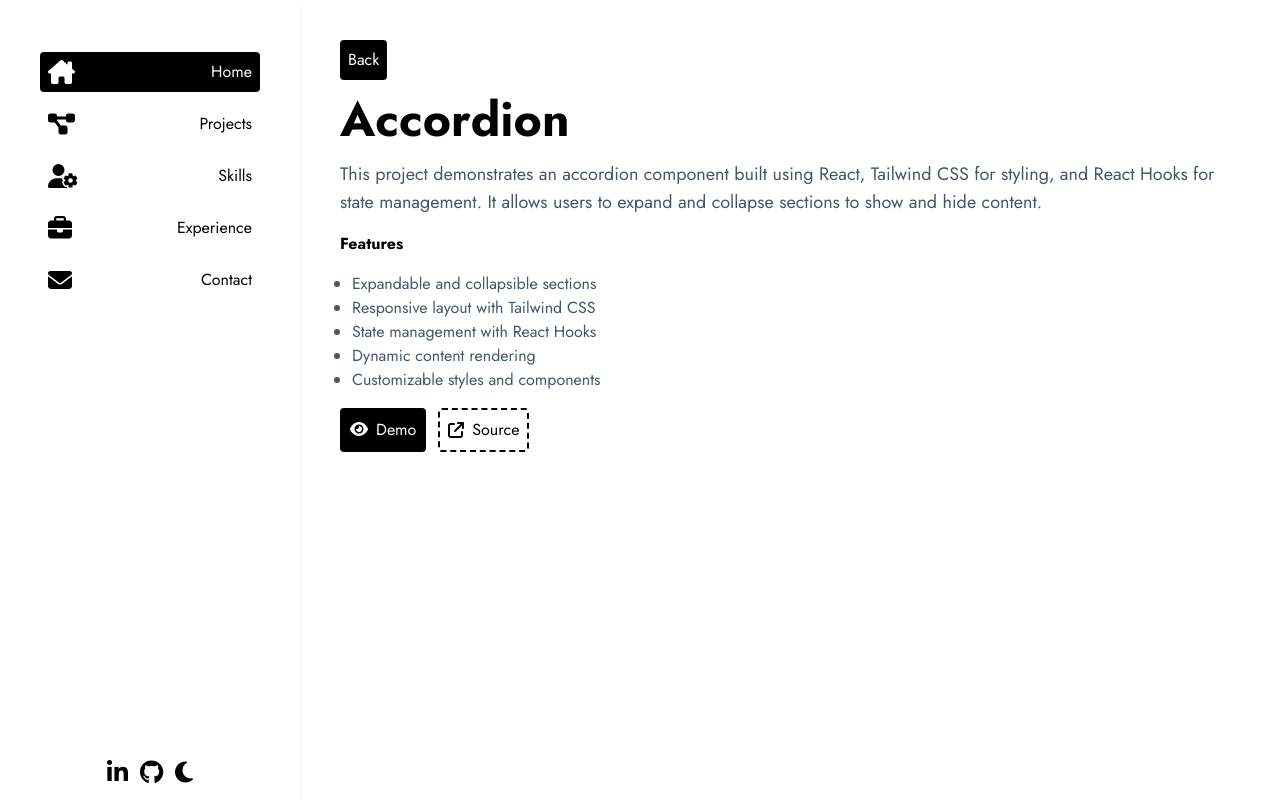
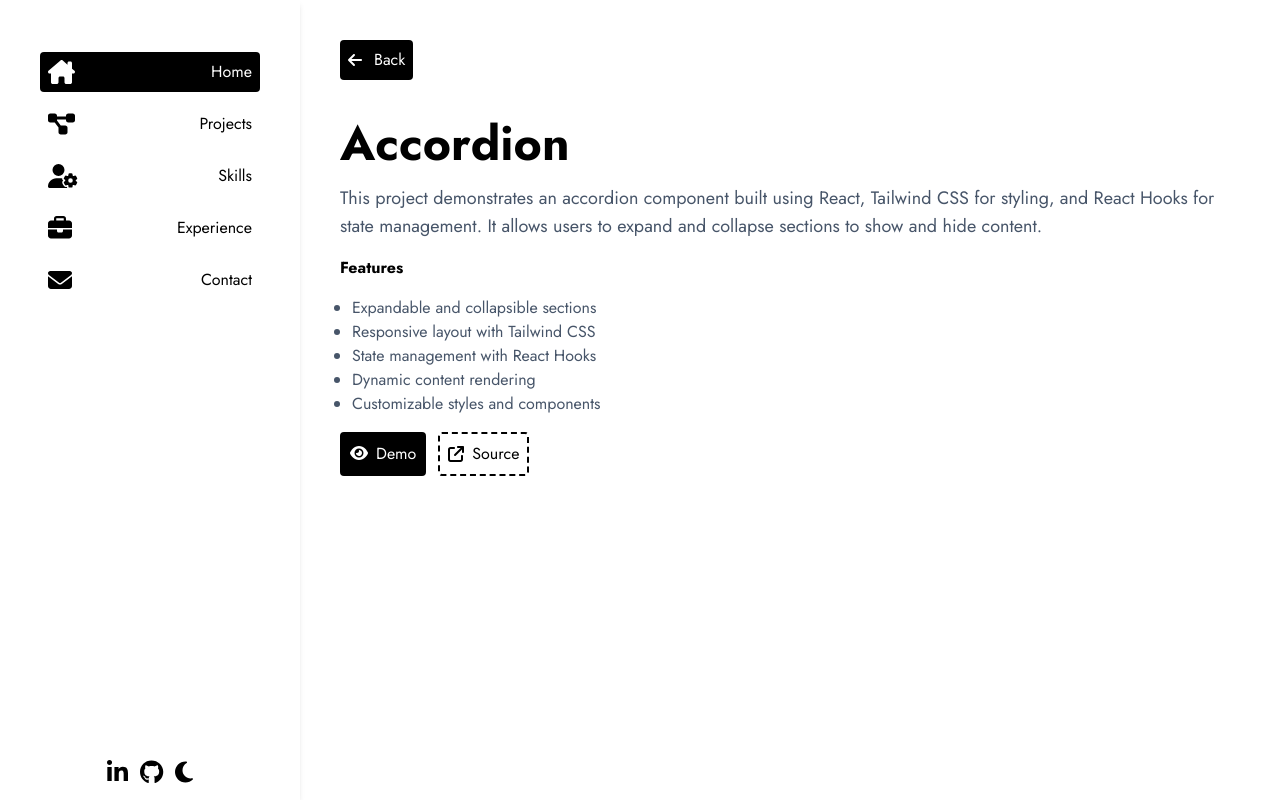
Before and after one commit to Mark-Alexis-Posadas/react-portfolio, a React (Vite) app: page /projects/Accordion in a window 1280 px wide. Built offline with nearby package versions, Linux system fonts and the light colour scheme.

Commit message:
added url in projects data and added back icon in project destails page

```diff
--- a/src/data/projects-data.ts
+++ b/src/data/projects-data.ts
@@ -95,7 +95,7 @@ const projectsData: Project[] = [
     ],
     source:
       "https://github.com/Mark-Alexis-Posadas/vanilla-js-projects/tree/main/todo-list",
-    demo: "https://todolist-app.vercel.app/",
+    demo: "https://lq6hgj.csb.app/",
     buttons: ["Demo", "Source"],
     tags: ["react", "typescript", "tailwind CSS"],
   },
--- a/src/pages/ProjectDetails/index.tsx
+++ b/src/pages/ProjectDetails/index.tsx
@@ -4,6 +4,7 @@ import Wrapper from "../../components/Wrapper";
 import { Project } from "../../types/Project";
 import { FontAwesomeIcon } from "@fortawesome/react-fontawesome";
 import {
+  faArrowLeft,
   faArrowUpRightFromSquare,
   faEye,
 } from "@fortawesome/free-solid-svg-icons";
@@ -14,10 +15,10 @@ interface Props {
 }
 
 const ProjectDetails: React.FC<Props> = ({ projectsData, isDark }) => {
-  const { pageTitle } = useParams<{ pageTitle?: string }>(); // Make pageTitle optional
+  const { pageTitle } = useParams<{ pageTitle?: string }>();
 
   if (!pageTitle) {
-    return <div>Project not found</div>; // Handle the case where pageTitle is undefined
+    return <div>Project not found</div>;
   }
 
   const project = projectsData.find(
@@ -37,8 +38,9 @@ const ProjectDetails: React.FC<Props> = ({ projectsData, isDark }) => {
               isDark
                 ? "dark:bg-white dark:text-black"
                 : "dark:bg-black dark:text-white"
-            } rounded p-2`}
+            } rounded p-2 flex items-center gap-3`}
           >
+            <FontAwesomeIcon icon={faArrowLeft} />
             Back
           </button>
         </Link>
```
